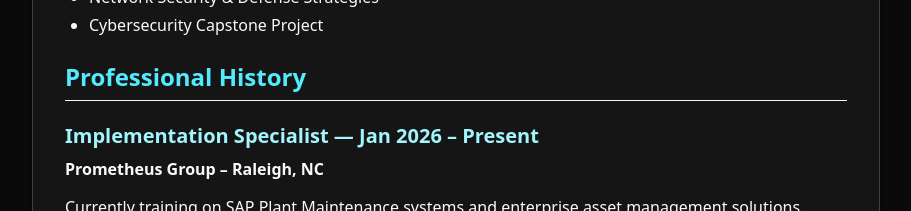
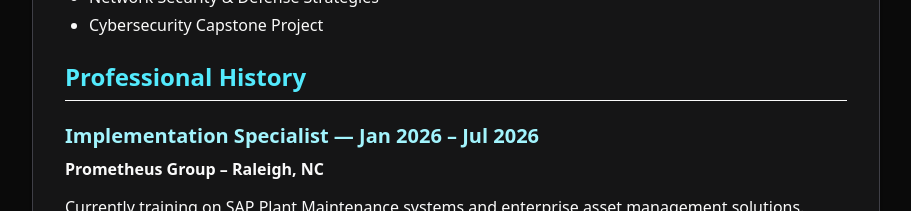
Before and after one commit to j19coder/portfolio-mdx, a Next.js app: page /resume in a window 1280 px wide. Shown: the part 1300-1511 px from the top of the page, without its empty margins (184-1095 px from the left). Built offline with nearby package versions, Linux system fonts and the light colour scheme.

Commit message:
update resume

```diff
--- a/app/resume/page.mdx
+++ b/app/resume/page.mdx
@@ -36,7 +36,7 @@ Graduate-level cybersecurity program covering:
 
 ## Professional History
 ---
-### Implementation Specialist — Jan 2026 – Present
+### Implementation Specialist — Jan 2026 – Jul 2026
 **Prometheus Group – Raleigh, NC**
 
 Currently training on SAP Plant Maintenance systems and enterprise asset management solutions.
```
